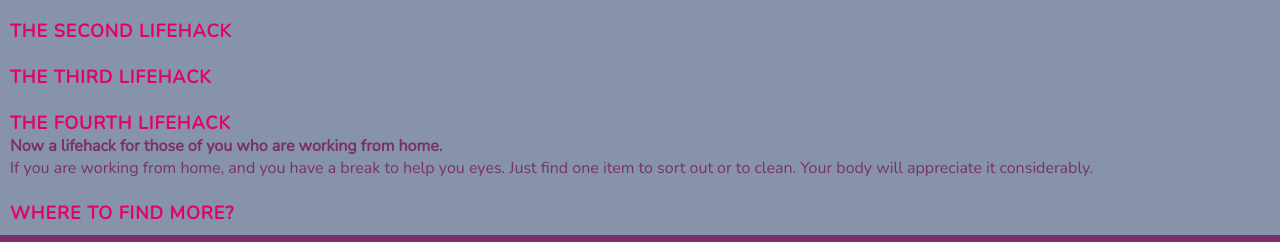
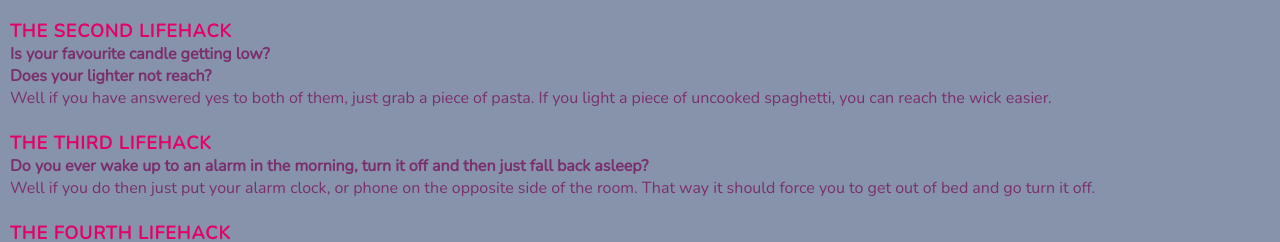
Before and after one commit to creepersguitar/Codeinstitute-project-1, a plain HTML site: page lifehacks.html in a window 1280 px wide. Shown: the part 160-402 px from the top of the page. Drawn offline with nearby package versions, Linux system fonts and the light colour scheme.

Commit message:
added 2 lifehacks to content of lifehacks page

```diff
--- a/lifehacks.html
+++ b/lifehacks.html
@@ -67,14 +67,19 @@
             <br>
             <div>
                 <h2>The Second lifehack</h2>
-                <h4></h4>
-                <p></p>
+                <h4>Is your favourite candle getting low?</h4>
+                <h4>Does your lighter not reach?</h4>
+                <p>Well if you have answered yes to both of them, just grab a piece of pasta.
+                    If you light a piece of uncooked spaghetti, you can reach the wick easier.
+                </p>
             </div>
             <br>
             <div>
                 <h2>The third lifehack</h2>
-                <h4></h4>
-                <p></p>
+                <h4>Do you ever wake up to an alarm in the morning, turn it off and then just fall back asleep?</h4>
+                <p> Well if you do then just put your alarm clock, or phone on the opposite side of the room.
+                    That way it should force you to get out of bed and go turn it off.
+                </p>
             </div>
             <br>
             <div>
```
